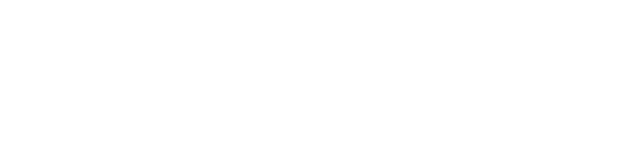
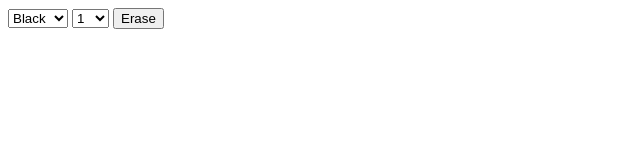
Before and after one commit to abdsamadf/drawing-app, a plain HTML site: page draw.html in a window 1280 px wide. Shown: the whole page, without its empty margins (0-640 px from the left). Drawn offline with nearby package versions, Linux system fonts and the light colour scheme.

Commit message:
add form

```diff
--- a/draw.html
+++ b/draw.html
@@ -15,6 +15,29 @@
     </style>
 </head>
 <body>
+
+    <form action="">
+        <select name="color" id="color">
+            <option value="black">Black</option>
+            <option value="red">Red</option>
+            <option value="blue">Blue</option>
+            <option value="green">Green</option>
+        </select>
+        <select name="stroke" id="stroke">
+            <option value="1">1</option>
+            <option value="2">2</option>
+            <option value="3">3</option>
+            <option value="4">4</option>
+            <option value="5">5</option>
+            <option value="6">6</option>
+            <option value="7">7</option>
+            <option value="8">8</option>
+            <option value="9">9</option>
+            <option value="10">10</option>
+        </select>
+        <button id="clear">Erase</button>
+    </form>
+
     <svg id="svg" style="width:100%; height:800px">
     </svg>
     <script src="./main.js"></script>
```
